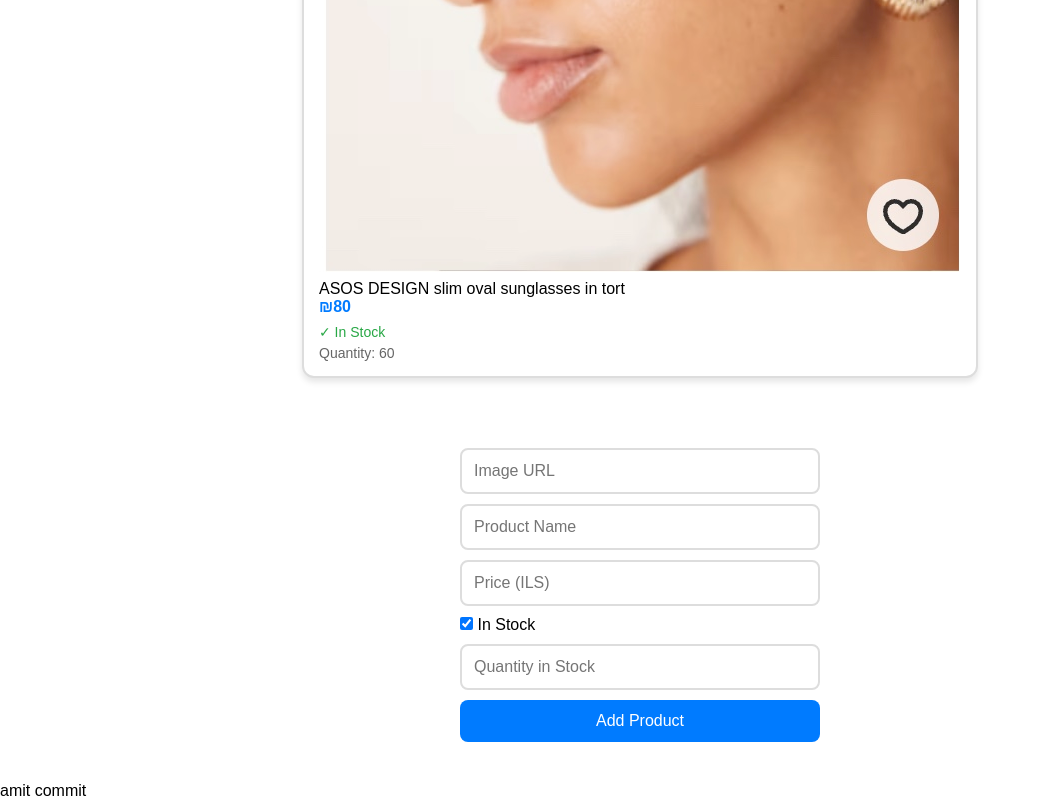
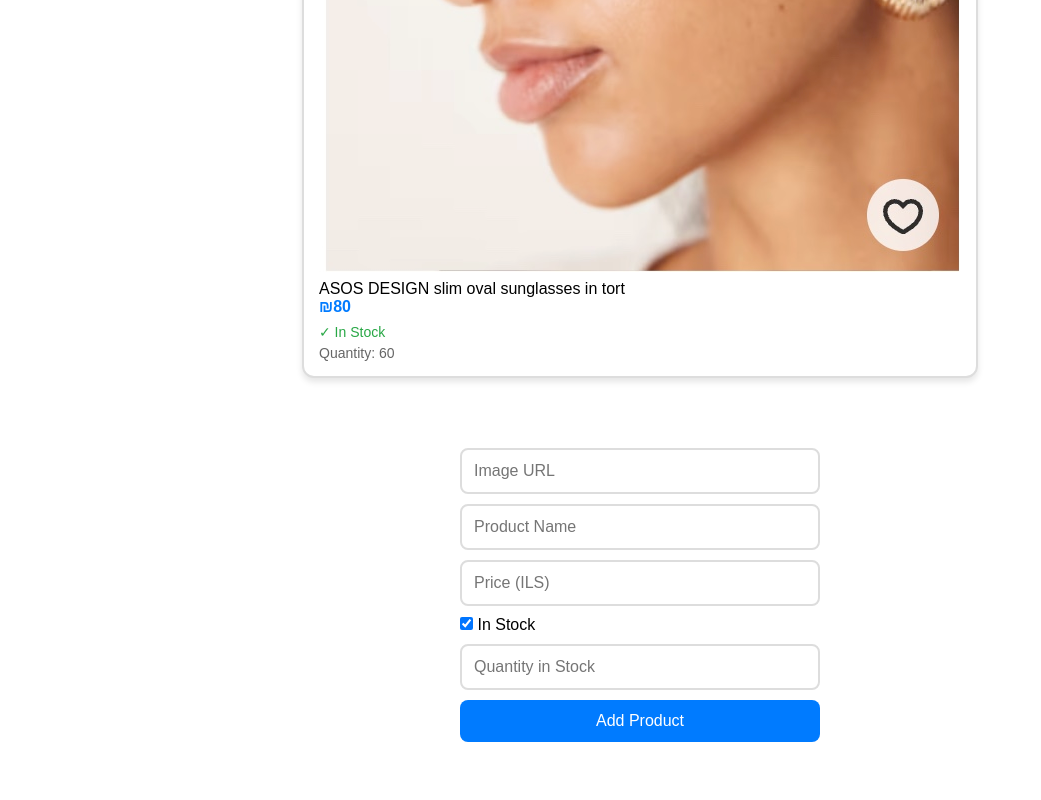
Before and after one commit to Christinjeries/CJ-website, a plain HTML site: page Bar&Christin&Amit/index.html in a window 1280 px wide. Shown: the part 2736-3536 px from the top of the page, without its empty margins (0-1041 px from the left). Drawn offline with Linux system fonts and the light colour scheme.

Commit message:
delete p

```diff
--- a/Bar&Christin&Amit/index.html
+++ b/Bar&Christin&Amit/index.html
@@ -52,7 +52,5 @@
             <button class="btn btn-update" id="updateProductBtn" style="display: none;">Update Product</button>
         </div>
     </div>
-    <p>amit commit</p>
-
 </body>
 </html>
```
